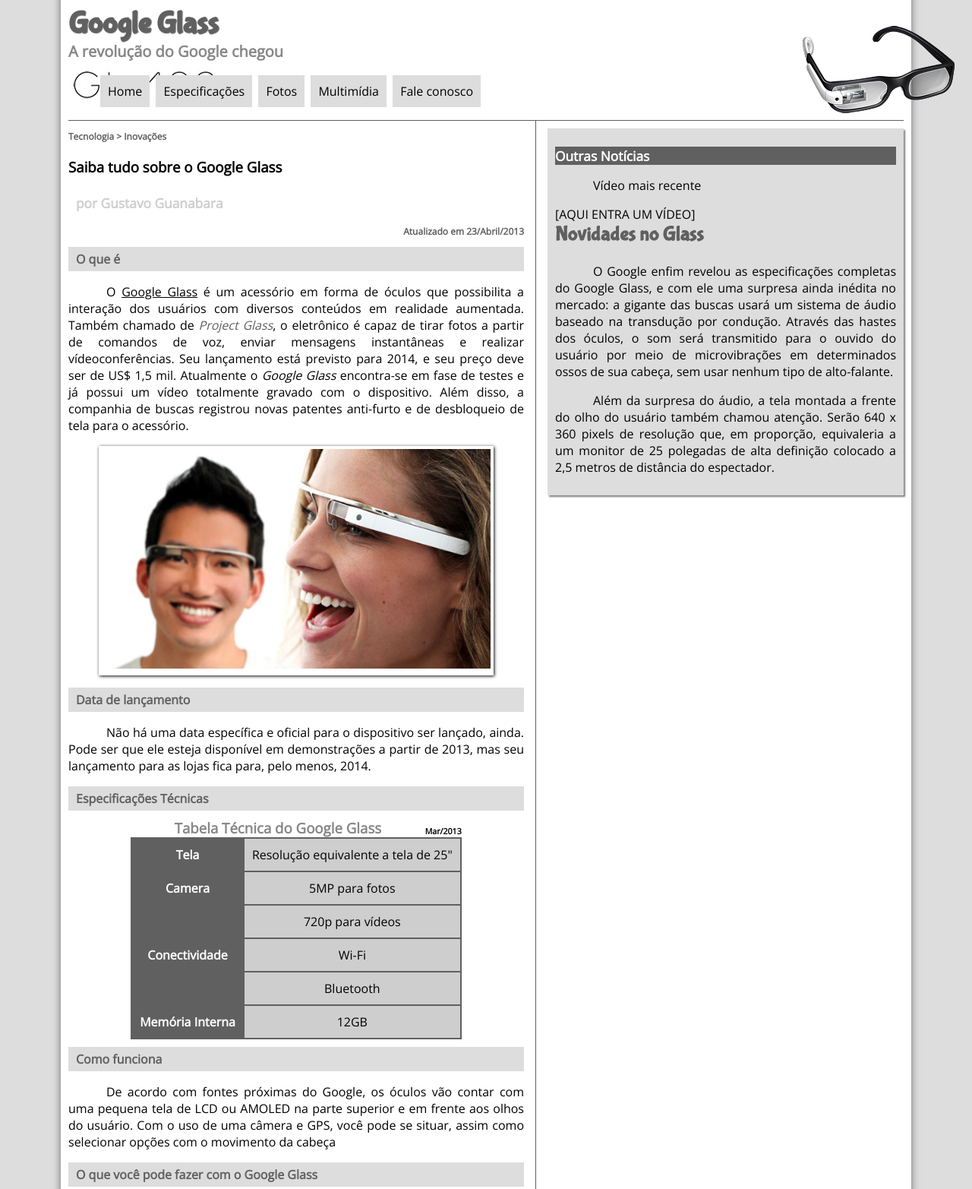
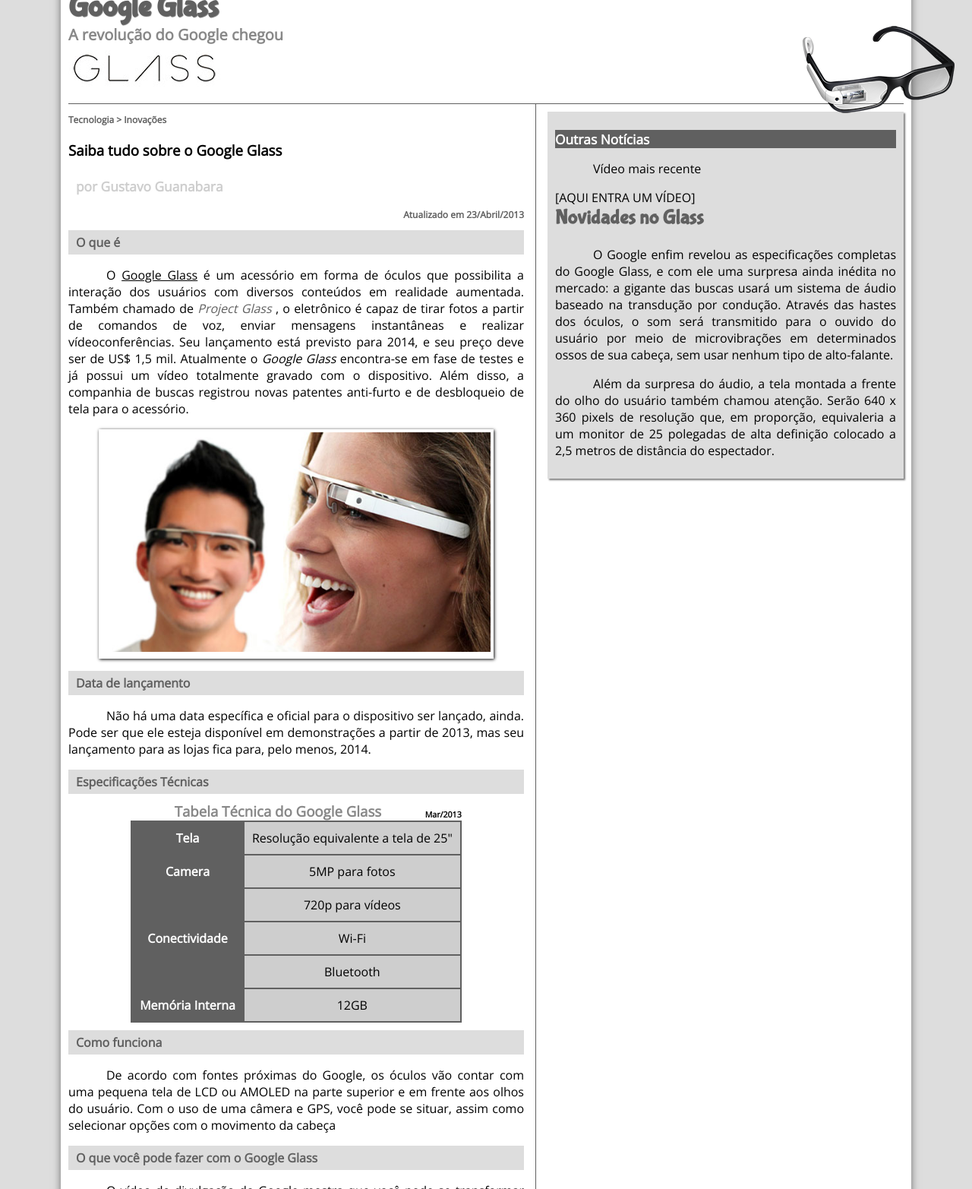
Before and after one commit to JulioCajueiro/projeto.googleglass, a plain HTML site: page projeto-glass-html5/index.html in a window 1280 px wide. Shown: the part 39-1604 px from the top of the page at 76% size. Drawn offline with nearby package versions, Linux system fonts and the light colour scheme.

Commit message:
comentando código

```diff
--- a/projeto-glass-html5/index.html
+++ b/projeto-glass-html5/index.html
@@ -10,91 +10,6 @@
 <script language="javascript" type="_javascript/funcoes.js"></script>
 
 <body>
-<<<<<<< HEAD
-<div id="interface">
-	<header id="cabecalho">
-		<hgroup>
-			<h1>Google Glass</h1>
-		    <h2> A revolução do Google chegou</h2>
-	    </hgroup>
-
-<img id="icone" src="_imagens/glass-oculos-preto-peq.png">
-
-<nav id="menu">
-<h1>Menu Principal</h1>
-<ul>
-	<li onmouseover="mudaFoto('_imagens/home.png')" onmouseout="mudaFoto('_imagens/glass-oculos-preto-peq.png')"><a href="index.html"> Home</a></li>
-	<li  onmouseover="mudaFoto('_imagens/especificacoes.png')" onmouseout="mudaFoto('_imagens/glass-oculos-preto-peq.png')" ><a href="specs.html">Especificações</a></li>
-	<li onmouseover="mudaFoto('_imagens/fotos.png')" onmouseout="mudaFoto('_imagens/glass-oculos-preto-peq.png')"><a href="fotos.html">Fotos</a></li>
-	<li onmouseover="mudaFoto('_imagens/multimidia.png')" onmouseout="mudaFoto('_imagens/glass-oculos-preto-peq.png')"><a href="multimidia.html"> Multimídia</a></li>
-	<li onmouseover="mudaFoto('_imagens/contato.png')" onmouseout="mudaFoto('_imagens/glass-oculos-preto-peq.png')"><a href="fale-conosco.html">Fale conosco</a></li>
-</ul>
-</nav>
-</header>
-<section id="corpo">
-	<article id="noticia-principal">
-	<header id="cabecalho-artigo">
-		<hgroup>
-			<h3>Tecnologia > Inovações</h3>
-			<h1>Saiba tudo sobre o Google Glass</h1>
-			<h2>por Gustavo Guanabara</h2>
-			<h3 class="direita">Atualizado em 23/Abril/2013</h3>
-		</hgroup>
-	</header>
-
-<h2>O que é</h2>
-<p style="text-align:justify;">O <span style="text-decoration: underline;">Google Glass</span> é um acessório em forma de óculos que possibilita a interação dos usuários com diversos conteúdos em realidade aumentada. Também chamado de <i><a href="http://glass.google.com" target="_blank">Project Glass</i></a>, o eletrônico é capaz de tirar fotos a partir de comandos de voz, enviar mensagens instantâneas e realizar vídeoconferências. Seu lançamento está previsto para 2014, e seu preço deve ser de US$ 1,5 mil. Atualmente o <em>Google Glass</em> encontra-se em fase de testes e já possui um vídeo totalmente gravado com o dispositivo. Além disso, a companhia de buscas registrou novas patentes &shy;anti-furto e de desbloqueio de tela para o acessório.</p>
-
-<figure class="foto-legenda">
-	<img src="_imagens/glass-quadro-homem-mulher.jpg">
-	<figcaption>
-		<h3>Google Glass</h3>
-		<p>Uma nova maneira de ver o mundo</p>
-	</figcapition>
-</figure>
-
-<h2>Data de lançamento</h2>
-<p>Não há uma data específica e oficial para o dispositivo ser lançado, ainda. Pode ser que ele esteja disponível em &shy;demonstrações a partir de 2013, mas seu lançamento para as lojas fica para, pelo menos, 2014.</p>
-
-<h2>Especificações Técnicas</h2>
-<table  id="tabelaspec">
-<caption>Tabela Técnica do Google Glass <span>Mar/2013</span></caption>
-
-	<tr><td class="ce">Tela</td><td class="cd">Resolução equivalente a tela de 25"</td></tr>
-	<tr><td rowspan="2" class="ce">Camera</td><td class="cd">5MP para fotos</td></tr>
-	<tr><td class="cd"> 720p para vídeos</td></tr>
-	<tr><td rowspan="2" class="ce">Conectividade</td><td class="cd">Wi-Fi</td></tr>
-	<tr><td class="cd">Bluetooth</td></tr>
-	<tr><td class="ce">Memória Interna</td><td class="cd">12GB</td></tr>
-</table>
-<h2>Como funciona</h2>
-<p>De acordo com fontes próximas do Google, os óculos vão contar com uma pequena tela de LCD ou AMOLED na parte superior e em frente aos olhos do usuário. Com o uso de uma câmera e GPS, você pode se situar, assim como selecionar opções com o movimento da cabeça</p>
-
-<h2>O que você pode fazer com o Google Glass</h2>
-<p>O vídeo de divulgação do Google mostra que você pode se transformar em uma espécie de <wbr>“super-humano”, já que o aparelho pode indicar a quantos metros você está de seu destino, se o metrô está aberto ou fechado, mostrar o clima, agenda e até mesmo permitir que você marque encontros apenas com comandos de voz.</p>
-
-[AQUI ENTRA UM VÍDEO]
-</article>
-</section>
-
-<aside id="lateral">
-<h2>Outras Notícias</h2>
-<p>Vídeo mais recente</p>
-
-[AQUI ENTRA UM VÍDEO]
-
-<h1>Novidades no Glass</h1>
-<p>O Google enfim revelou as especificações completas do Google Glass, e com ele uma surpresa ainda inédita no mercado: a gigante das buscas usará um sistema de áudio baseado na transdução por condução. Através das hastes dos óculos, o som será transmitido para o ouvido do usuário por meio de microvibrações em determinados ossos de sua cabeça, sem usar nenhum tipo de alto-falante.</p>
-
-<p>Além da surpresa do áudio, a tela montada a frente do olho do usuário também chamou atenção. Serão 640 x 360 pixels de resolução que, em proporção, equivaleria a um monitor de 25 polegadas de alta definição colocado a 2,5 metros de distância do espectador.</p>
-</aside>
-<footer id="rodape">
-	<p>Copyright &copy; 2013 - by Gustavo Guanabara <br/>
-	<a href="http://facebook.com/cursosemvideo" target="_blanck">Facebook</a>|
-	<a href="http://twitter.com/cursosemvideo" target="_blanck">Twitter</a></p>
-</footer>
-</div>
-=======
 	<div id="interface">
 		<!-- CABECALHO INICIO -->
 		<header id="cabecalho">
@@ -237,7 +152,6 @@
 		<!-- FOOTER INICIO -->
 
 	</div>
->>>>>>> 190285815daadb4e08982e8dae8c76582fd29d8f
 </body>
 
 </html>
```
